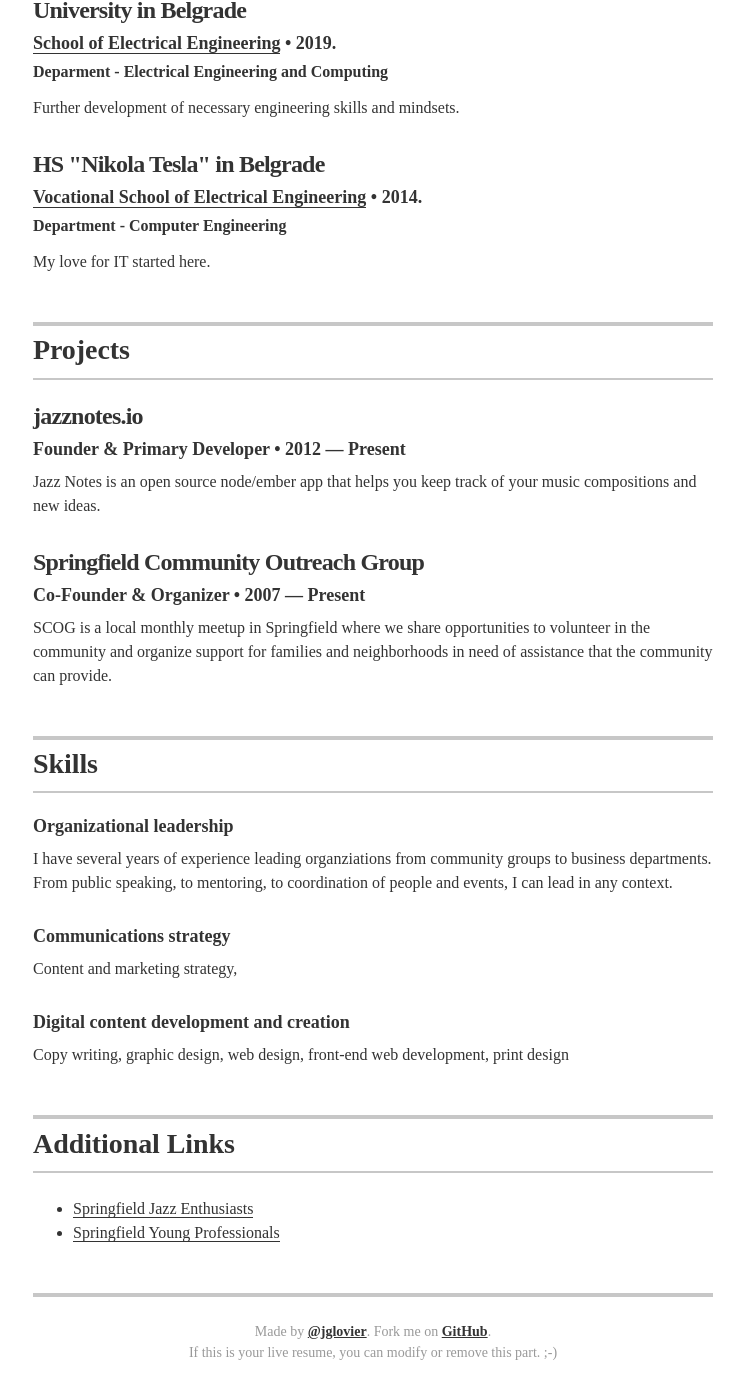
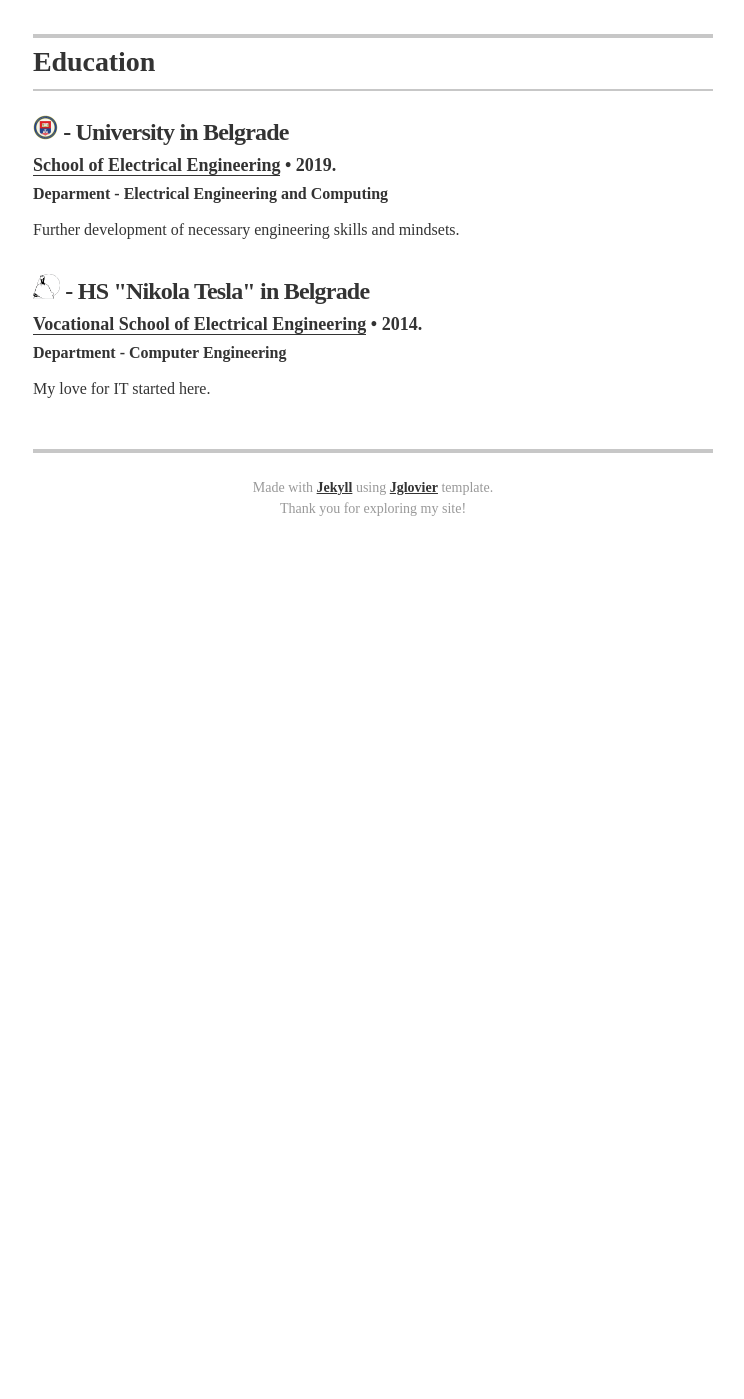
Before and after one commit to deltakroneker/deltakroneker.github.io, a Jekyll site: the page built from index.html, in a window 1280 px wide and 1400 px high, scrolled down 1104 px. Shown: the whole window, without its empty margins (267-1011 px from the left). Built offline with Jekyll 4.4.1, drawn with Linux system fonts in a browser that asks for light colours; after the commit the page ends 1671 px from its top, so only the background shows below that; some of the changed text lies outside the part shown.

Commit message:
Change about me, add images for education, hide unfinished sections, fix footer

```diff
--- a/_config.yml
+++ b/_config.yml
@@ -23,7 +23,7 @@
 resume_header_contact_info:     "742 Evergreen Terrace, Springfield • 555-7334 • lisasimpson@youremailaddress.com"
 display_header_contact_info:    "false"
 
-resume_header_intro: "<p>Hey there, I’m Nikola - a student at the University of Belgrade, School of Electrical Engineering. I am a fan of technology, programming and music. I also love healthy lifestyle, running and dancing. </p><p>On this website i will show you all the apps and designs i made. </br> If you need an iOS app made, whether it be big business project or just simple personal idea, it can be done. </br> Want to know how much that will cost? Feel free to contact me and we can arrange a deal. </p>"
+resume_header_intro: "<p>Hi, my name is Nikola, I am student & mobile app developer. My experience consists of personal projects, freelance work and full time job as iOS developer. My aim is to make apps that are easy to use, read, and modify. </br> These three points contribute in easily maintainable project so you can enhance an app as your company grows. </br></br> ✅ iOS Apps made in Swift & Xcode </br> ⚛️ UX/UI Consulting</br> ✴️ Professional communication </br> 💯 Percent satisfaction </br></br> Feel free to contact me and ask anything!  </br></p>"
 
 # use "yes" to display the email contact button,
 # "no" to display an "I'm not looking for work" message,
@@ -35,10 +35,10 @@
 # comment out to hide
 resume_section_experience:      true
 resume_section_education:       true
-resume_section_projects:        true
-resume_section_skills:          true
+resume_section_projects:        false
+resume_section_skills:          false
 resume_section_recognition:     false
-resume_section_links:           true
+resume_section_links:           false
 resume_section_associations:    false
 # resume_section_interests:       true
 
--- a/_data/education.yml
+++ b/_data/education.yml
@@ -1,12 +1,12 @@
 # Degree
 - degree: <a href="https://www.etf.bg.ac.rs/en">School of Electrical Engineering</a>
-  uni: University in Belgrade
+  uni: <img src="images/unibg.png" height="25"/> - University in Belgrade
   year: 2019.
   award: Deparment - Electrical Engineering and Computing
   summary: Further development of necessary engineering skills and mindsets.
 
 - degree: <a href="http://www.teslabg.edu.rs"> Vocational School of Electrical Engineering</a>
-  uni: HS "Nikola Tesla" in Belgrade
+  uni: <img src="images/tesla.png" height="25"/> - HS "Nikola Tesla" in Belgrade
   year: 2014.
   award: Department - Computer Engineering
   summary: My love for IT started here.
--- a/_layouts/resume.html
+++ b/_layouts/resume.html
@@ -232,8 +232,8 @@
       {% endif %}
 
       <footer class="page-footer">
-        <p class="footer-line">Made by <a href="http://twitter.com/jglovier">@jglovier</a>. Fork me on <a href="https://github.com/jglovier/resume-template">GitHub</a>.</p>
-        <p class="footer-line">If this is your live resume, you can modify or remove this part. ;-)</p>
+        <p class="footer-line">Made with <a href="https://github.com/jekyll">Jekyll</a> using <a href="https://github.com/jglovier/resume-template">Jglovier</a> template.</p>
+        <p class="footer-line">Thank you for exploring my site!</p>
       </footer>
 
     </div>
```
Also changed, not shown: images/tesla.png (added), images/unibg.png (added).
